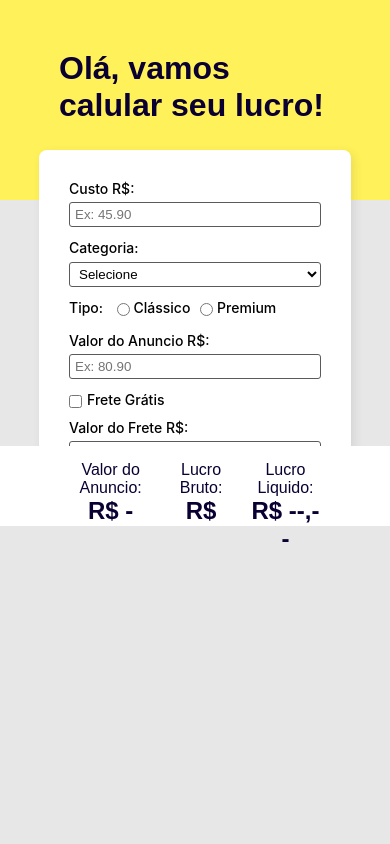
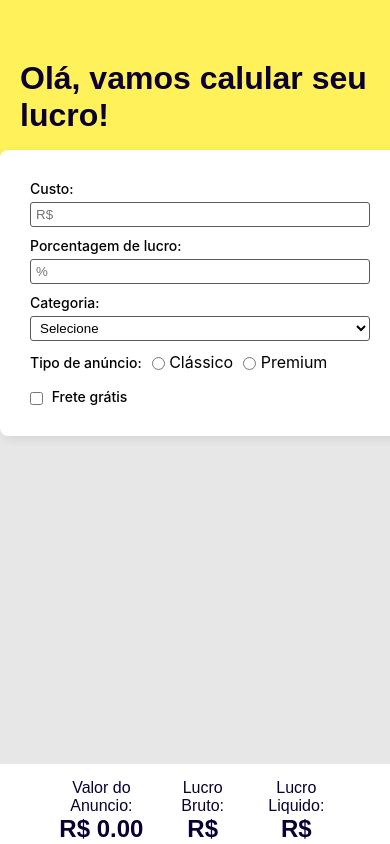
Before and after one commit to FernandoLelis/meu-lucro-ml, a React (Create React App) app in the folder meu-lucro-ml/: page / in a window 390 px wide. Built offline with nearby package versions, Linux system fonts and the light colour scheme.

Commit message:
Aplicado a logica de calulos

```diff
--- a/meu-lucro-ml/src/App.css
+++ b/meu-lucro-ml/src/App.css
@@ -18,21 +18,10 @@ body {
 }
 
 .boxTitle {
-    width: 80%;
-    max-width: 600px;
-    padding: 80px 20px;
+    width: 100%;
+    max-width: 400px;
+    padding: 60px 20px;
     margin: auto;
     font-family: Arial, Helvetica, sans-serif;
     color: rgb(10, 0, 50);
  }
-
- @media only screen and (max-width: 605px){
-    .boxTitle {
-        width: 80%;
-        max-width: 600px;
-        padding: 50px 20px;
-        margin: auto;
-        font-family: Arial, Helvetica, sans-serif;
-        color: rgb(10, 0, 50);
-    }
-}
--- a/meu-lucro-ml/src/App.js
+++ b/meu-lucro-ml/src/App.js
@@ -1,14 +1,122 @@
-import React, {Component} from 'react';
+import React from 'react';
 import './App.css';
 import Header from './Components/Header';
 import BoxForm from './Components/BoxForm';
 
 function App() {
 
+  const categorias = [
+    {
+      "nome": "Celulares e SmartFones",
+      "Clássico" : 0.11,
+      "Premium" : 0.16
+    },
+    {
+      "nome" : "Suplementos",
+      "Clássico" : 0.12,
+      "Premium" : 0.17
+    },
+    {
+      "nome" : "Tênis",
+      "Clássico" : 0.14,
+      "Premium" : 0.19
+    },
+    {
+      "nome" : "Luminárias de Teto, Solares e Arandelas",
+      "Clássico" : 0.115,
+      "Premium" : 0.165
+    },
+    {
+      "nome" : "Notebooks",
+      "Clássico" : 0.11,
+      "Premium" : 0.16
+    },
+    {
+      "nome" : "Tratamentos para o Cabelo",
+      "Clássico" : 0.11,
+      "Premium" : 0.16
+    },
+    {
+      "nome" : "Calças",
+      "Clássico" : 0.14,
+      "Premium" : 0.19
+    },
+    {
+      "nome" : "Fones e Headsets",
+      "Clássico" : 0.13,
+      "Premium" : 0.18
+    },
+    {
+      "nome" : "Camisolas e moletons",
+      "Clássico" : 0.14,
+      "Premium" : 0.19
+    },
+    {
+      "nome" : "Suplementos",
+      "Clássico" : 0.13,
+      "Premium" : 0.19
+    },
+    {
+      "nome" : "Botas",
+      "Clássico" : 0.14,
+      "Premium" : 0.19
+    },
+    {
+      "nome" : "Bicicletas",
+      "Clássico" : 0.115,
+      "Premium" : 0.165
+    },
+    {
+      "nome" : "HDs e SSDs",
+      "Clássico" : 0.13,
+      "Premium" : 0.18
+    },
+    {
+      "nome" : "Roteadores",
+      "Clássico" : 0.13,
+      "Premium" : 0.18
+    },
+    {
+      "nome" : "Relógios de Pulso",
+      "Clássico" : 0.14,
+      "Premium" : 0.19
+    },
+    {
+      "nome" : "Smartwatches",
+      "Clássico" : 0.11,
+      "Premium" : 0.16
+    },
+    {
+      "nome" : "Computadores",
+      "Clássico" : 0.11,
+      "Premium" : 0.16
+    },
+    {
+      "nome" : "Impressoras",
+      "Clássico" : 0.11,
+      "Premium" : 0.16
+    },
+    {
+      "nome" : "Televisores",
+      "Clássico" : 0.11,
+      "Premium" : 0.16
+    },
+    {
+      "nome" : "Caixas de Som e Autofalantes",
+      "Clássico" : 0.13,
+      "Premium" : 0.18
+    },
+    {
+      "nome" : "Media Streaming",
+      "Clássico" : 0.11,
+      "Premium" : 0.16
+    }
+  ]
+
   return (
     <div className="App">
       <Header />
-      <BoxForm />
+      <BoxForm categorias={categorias} />
 
 
     </div>
--- a/meu-lucro-ml/src/Components/BoxForm.css
+++ b/meu-lucro-ml/src/Components/BoxForm.css
@@ -3,8 +3,8 @@
     flex: 1;
     display: flex;
     flex-direction: column;
-    width: 80%;
-    max-width: 600px;
+    width: 400px;
+    max-width: 400px;
     min-height: 200px;
     background-color: white;
     padding: 20px 30px;
@@ -13,14 +13,14 @@
     box-shadow: 3px 3px 10px rgba(75, 66, 66, 0.11);
 }
 
-.boxForm label {
+label {
     margin-top: 10px;
     margin-bottom: 5px;
     font-size: 14px;
     font-weight: 500;
 }
 
-.boxForm input, select {
+input {
     border: 1px solid;
     border-radius: 3px;
     border-color: #5a5a5a;
@@ -30,24 +30,11 @@
     outline: none;
 }
 
-.cat {
-    width: 100%;
-    flex-direction: column;
-    padding: 10px 0;
-    margin: 0;
-}
-.cat label {
-    margin-top: 10px;
-    margin-bottom: 5px;
-    font-size: 14px;
-    font-weight: 500;
-}
 
-.cat select {
+select {
     display: flex;
     flex-direction: column;
     width: 100%;
-    margin-top: 5px;
     margin-bottom: 10px;
     border: 1px solid;
     border-radius: 3px;
@@ -58,9 +45,16 @@
     outline: none;
 }
 
-.cat input[type="radio"] {
+input[type="radio"]  {
     margin-top: -1px;
     vertical-align: middle;
     margin: 0px 0px 0px 10px;
     outline: none;
+    padding: 0;
   }
+
+input[type="checkbox"] {
+    margin-top: -1px;
+    vertical-align: middle;
+    margin: 0px 5px 0px 0px;
+  }
--- a/meu-lucro-ml/src/Components/BoxForm.js
+++ b/meu-lucro-ml/src/Components/BoxForm.js
@@ -1,51 +1,85 @@
 import React, { useState } from "react";
 import BoxRes from "./BoxRes";
 import './BoxForm.css';
-import ValorFrete from "./ValorFrete";
-import Categorias from "./Categorias";
-
-const categorias = [
-    {
-        nome : "Celulares e SmartFones",
-        tipo : ["Clássico", "Premium"]
-    },
-    {
-        nome : "Suplementos",
-        tipo : ["Clássico", "Premium"],
-    }
-]
 
 
-export default function BoxForm() {
+
+function BoxForm ({ categorias }) {
 
     const [custo, setCusto] = useState('')
+    const [porcentagemLucro, setPorcentagemLucro] = useState('')
+    const [selectCat, setSelectCat] = useState(-1);
+    const [selectTipo, setSelectTipo] = useState(-1)
+    const [freteGratis, setFreteGratis] = useState(false)
+    const [custoFrete, setPriceFrete] = useState(0)
 
-    const [selectCat, setSelectCat] = useState(-1);
 
-    const handlerCarregarTipo = function (e) {
-        const opcao = e.target.value;
-
-        setSelectCat(opcao);
+    function toggle() {
+        setFreteGratis(!freteGratis)
     }
 
-    const [tipo, setTipo] = useState("")
+    const valorTipo = (
+            selectCat > -1
+            ? (categorias[selectCat][selectTipo])
+            : ''
+        )
+    const lucroBruto = (
+            porcentagemLucro !== ''
+            ? (custo * (porcentagemLucro / 100)) + custo
+            : 0
+        );
+
+    const lucroLiquido = (
+            porcentagemLucro !== ''
+            ? custo * (porcentagemLucro / 100)
+            : 0
+        );
+
+    const valorAnuncio = () => {
+            const calculoFreteGratis = (freteGratis ? custoFrete : 0) + lucroBruto
+            const porcentagemCategoria = (selectTipo !== -1 ? ((calculoFreteGratis * valorTipo)) : 0)
+            const calculoValorAnuncio = calculoFreteGratis + porcentagemCategoria
 
             return(
-        <div>
-            <form>
+                calculoValorAnuncio < 79
+                && calculoValorAnuncio
+                !== 0
+                ? calculoValorAnuncio + 5
+                : calculoValorAnuncio
+            ).toFixed(2)
+
+        };
+
+
+
+    return(
+        <>
             <div className="boxForm">
-                <label htmlFor="custo">Custo R$:</label>
+                <label htmlFor="custo">
+                    Custo:
+                </label>
                 <input
                     type="number"
                     name="custo"
                     id="custo"
                     value={custo}
-                    placeholder="Ex: 45.90"
-                    onChange={(ev) => setCusto(ev.target.value)}
+                    placeholder="R$"
+                    onChange={(ev) => setCusto(parseFloat(ev.target.value))}
                 />
-                <div className="cat">
-                <label htmlFor="categorias">Categoria:</label>
-                <select name="categorias" id="selCategorias" onClick={handlerCarregarTipo}>
+                <label htmlFor="price">
+                    Porcentagem de lucro:
+                </label>
+                <input
+                    type="number"
+                    name="porcentagemLucro"
+                    value={porcentagemLucro}
+                    placeholder="%"
+                    onChange={(ev) => setPorcentagemLucro(parseFloat(ev.target.value))}
+                />
+                    <label htmlFor="selectCat">
+                        Categoria:
+                    </label>
+                    <select name="selectCat" id="selectCat" onClick={(ev) => setSelectCat(ev.target.value)}>
                         <option value={-1}>Selecione</option>
                         {
                             categorias.map((item, i) => (
@@ -53,45 +87,42 @@ export default function BoxForm() {
                             ) )
                         }
                     </select>
-                <label htmlFor="tipo">Tipo: </label>
+                    <div>
+                    <label htmlFor="selectTipo"> Tipo de anúncio:</label>
+                        <input type="radio" name="selectTipo" value="Clássico" onChange={(ev) => setSelectTipo((ev.target.value))}/> Clássico
+                        <input type="radio" name="selectTipo" value="Premium" onChange={(ev) => setSelectTipo(ev.target.value)} /> Premium
+                    </div>
+
+
+                <label htmlFor="freteGratis">
+                    <input type="checkbox" name="freteGratis" onClick={toggle} /> Frete grátis
+                </label>
+
                 {
+                    freteGratis && (
+                        <>
+                            <label htmlFor="priceFrete">Quanto paga no frete gratis R$:</label>
+                            <input type="number"
+                                name="custoFrete"
+                                value={custoFrete}
+                                placeholder="R$"
+                                onChange={(ev) =>
+                                setPriceFrete(parseFloat(ev.target.value))}
+                            />
+                        </>
 
-                    selectCat == -1 &&
-                    (
-                            <label>
-                            <input type="radio" name="tipo" value=""/> Clássico
-                            <input type="radio" name="tipo" value="" /> Premium
-                            </label>
                     )
                 }
-                {
-
-                    selectCat > -1 &&
-                    (
-                        categorias[selectCat].tipo.map((item, i) => (
-                            <label>
-                            <input type="radio" key={"tipo" + i} name="tipo" value={item} onChange={(ev) => setTipo(ev.target.value)} /> {item}
-                            </label>
-                        )
-
-                    ))
-                }
-                </div>
-                <ValorFrete />
-
-                {console.log(tipo)}
-
 
 
             </div>
-            </form>
             <BoxRes
-                custo={custo}
-                idTipo={selectCat}
-                idTipo={tipo}
-
+                valorAnuncio={valorAnuncio}
+                lucroBruto={lucroBruto.toFixed(2)}
+                lucroLiquido={lucroLiquido.toFixed(2)}
             />
-
-        </div>
+        </>
     );
 }
+
+export default BoxForm;
--- a/meu-lucro-ml/src/Components/BoxRes.css
+++ b/meu-lucro-ml/src/Components/BoxRes.css
@@ -1,5 +1,5 @@
 .boxRes {
-    position: sticky;
+    position: fixed;
     bottom: 0;
     margin: 0px;
     padding: 0px;
@@ -12,15 +12,15 @@
  .card {
     display:table;
     width: 80%;
-    max-width: 600px;
-    padding: 0 20px;
+    max-width: 500px;
+    padding: 0 5px;
     margin: auto;
     font-family: Arial, Helvetica, sans-serif;
     color: rgb(10, 0, 50);
 
  }
 
- .price {
+ .cardRes {
      display: table-cell;
      flex-direction: column;
      margin-top: -4;
@@ -29,25 +29,7 @@
      text-align: center;
  }
 
- .bruto {
-     display: table-cell;
-     flex-direction: column;
-     margin-top: -4;
-     padding: 15px 10px;
-     height: 80px;
-     text-align: center;
- }
-
- .liquido {
-     display: table-cell;
-     flex-direction: column;
-     margin-top: -4;
-     padding: 15px 10px;
-     height: 80px;
-     text-align: center;
- }
-
- .resCal {
+ .CardCal {
      font-size: 1.5rem;
      font-weight: 700;
  }
--- a/meu-lucro-ml/src/Components/BoxRes.js
+++ b/meu-lucro-ml/src/Components/BoxRes.js
@@ -2,21 +2,25 @@ import React from "react";
 import './BoxRes.css'
 
 export default function BoxRes(props) {
-
     return (
         <div className="boxRes">
             <div className="card">
-                <div className="price">
-                    <div>Valor do Anuncio:</div>
-                    <div className="resCal">R$ {props.idTipo}-</div>
+                <div className="cardRes">
+                    <div>
+                        Valor do Anuncio:
+                    </div>
+                    <div className="CardCal">
+                        R$ {props.valorAnuncio()}
+                    </div>
                 </div>
-                <div className="bruto">
+
+                <div className="cardRes">
                     <div>Lucro Bruto: </div>
-                    <div className="resCal">R$ {props.custo}</div>
+                    <div className="CardCal">R$ {props.lucroBruto}</div>
                 </div>
-                <div className="liquido">
+                <div className="cardRes">
                     <div>Lucro Liquido:</div>
-                    <div className="resCal">R$ --,--</div>
+                    <div className="CardCal">R$ {props.lucroLiquido}</div>
 
                 </div>
             </div>
--- a/meu-lucro-ml/src/Components/ValorFrete.css
+++ /dev/null
@@ -1,30 +0,0 @@
-.valorFrete {
-    width: 100%;
-    display: flex;
-    flex-direction: column;
-    padding: 0;
-    margin: 0;
-}
-
-.valorFrete label {
-    margin-top: 0px;
-    margin-bottom: 5px;
-    font-size: 14px;
-    font-weight: 500;
-}
-
-.valorFrete input {
-    margin-bottom: 10px;
-    border: 1px solid;
-    border-radius: 3px;
-    border-color: #5a5a5a;
-    background-color: #fff;
-    height: 25px;
-    padding: 5px 5px;
-}
-
-.valorFrete input[type="checkbox"] {
-    margin-top: -1px;
-    vertical-align: middle;
-    margin: 0px 5px 0px 0px;
-  }
--- a/meu-lucro-ml/src/Components/ValorFrete.js
+++ /dev/null
@@ -1,39 +0,0 @@
-import React, { useState } from "react";
-import './ValorFrete.css'
-
-export default function ValorFrete() {
-
-    const [price, setPrice] = useState('')
-    const [priceFrete, setPriceFrete] = useState('')
-
-    return(
-            <div className="valorFrete">
-                <label htmlFor="price">Valor do Anuncio R$:</label>
-                <input
-                    type="number"
-                    name="price"
-                    value={price}
-                    placeholder="Ex: 80.90"
-                    onChange={(ev) => setPrice(ev.target.value)}
-                />
-                <label htmlFor="freteGratis">
-                    <input
-                        type="checkbox"
-                        name="freteGratis"
-                    />
-                        Frete Grátis
-                </label>
-                <label htmlFor="priceFrete">Valor do Frete R$:</label>
-                <input
-                    type="number"
-                    name="priceFrete"
-                    value={priceFrete}
-                    placeholder="Ex: 19.45"
-                    onChange={(ev) => setPriceFrete(ev.target.value)}
-                />
-
-
-
-            </div>
-    )
-}
```
Also changed, not shown: meu-lucro-ml/src/Components/Categorias.js (deleted, +0 -19 lines), meu-lucro-ml/src/Components/Form.js (deleted, +0 -85 lines). Lines whose indentation alone changed are shown as unchanged.
